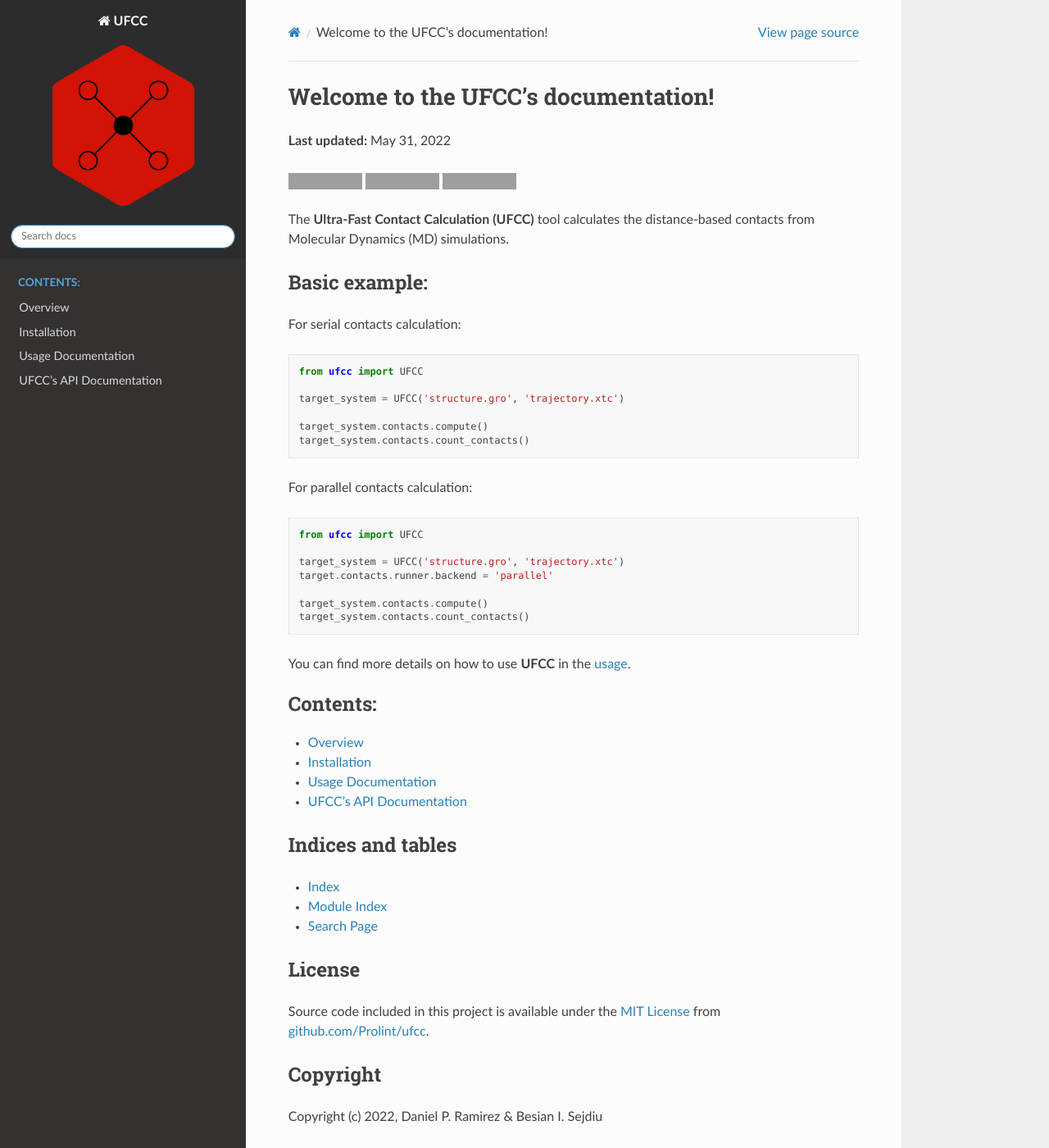
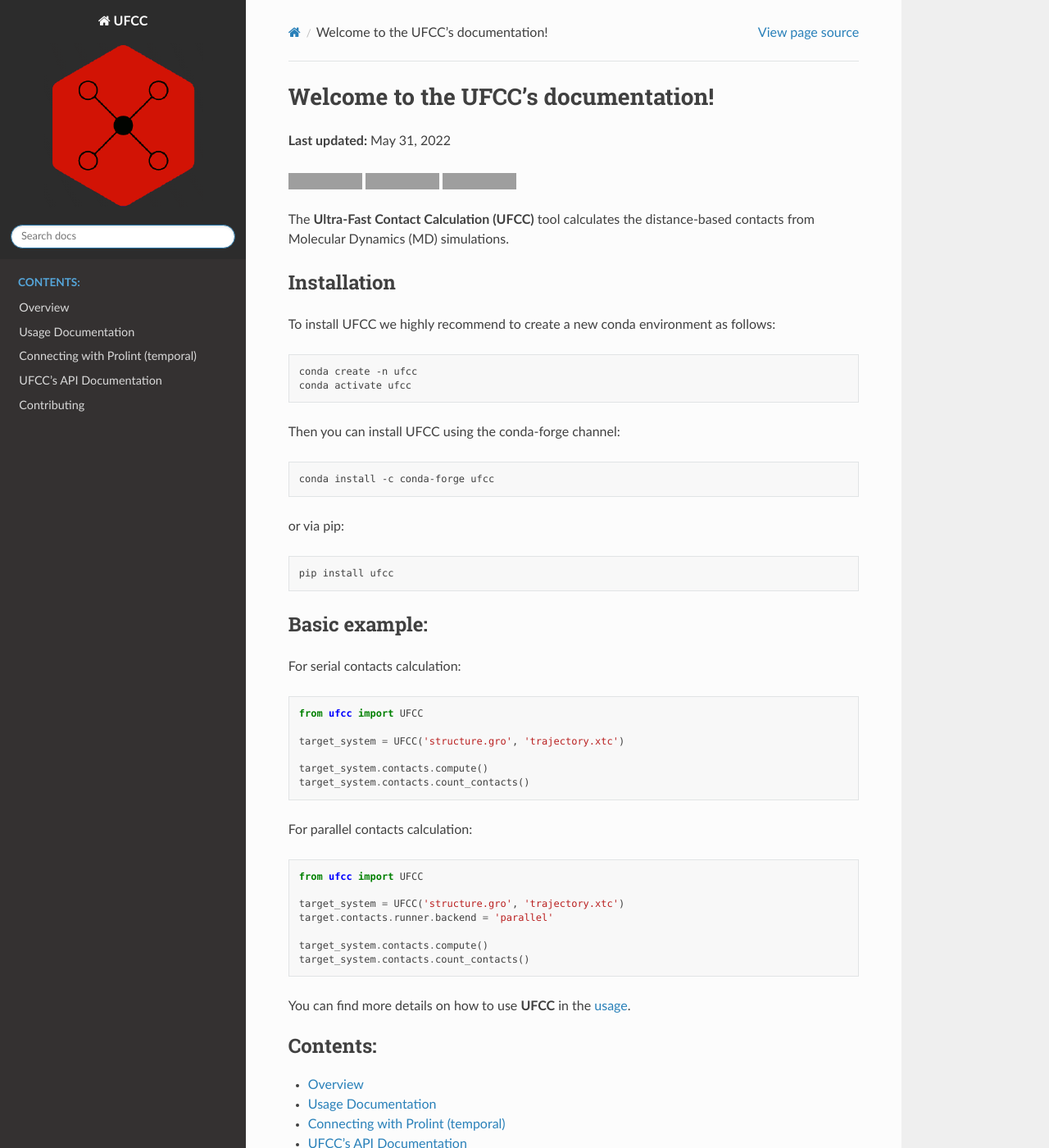
Before and after one commit to ProLint/prolint2, a Sphinx documentation site: the page built from docs/index.rst, in a window 1280 px wide and 1400 px high. Shown: the whole window at 82% size. Built offline with Sphinx 7.4.7 and the Read the Docs theme 2.0.0, drawn with Linux system fonts in a browser that asks for light colours; the version number could not be read and is left out; grey boxes are pictures that could not be loaded.

Commit message:
including contributing section

```diff
--- a/docs/index.rst
+++ b/docs/index.rst
@@ -28,6 +28,27 @@ The **Ultra-Fast Contact Calculation (UFCC)** tool calculates the distance-based
 
 .. ..  figure:: _static/logo.png
 ..     :align: center
+
+Installation
+============
+To install UFCC we highly recommend to create a new conda environment as follows:
+
+.. code-block:: bash
+
+   conda create -n ufcc
+   conda activate ufcc
+
+Then you can install UFCC using the conda-forge channel:
+
+.. code-block:: bash
+
+   conda install -c conda-forge ufcc
+
+or via pip:
+
+.. code-block:: bash
+
+   pip install ufcc
 
 Basic example:
 ==============
@@ -66,10 +87,10 @@ You can find more details on how to use **UFCC** in the `usage`_.
    :caption: Contents:
 
    source/intro.rst
-   source/installation.rst
    source/usage.rst
+   source/connecting_with_prolint.rst
    api
-..    source/contributing.rst
+   source/contributing.rst
 
 
 Indices and tables
--- /dev/null
+++ b/docs/source/connecting_with_prolint.rst
@@ -0,0 +1,2 @@
+Connecting with Prolint (temporal)
+==================================
```
Also changed, not shown: docs/source/contributing.rst (added, +38 -0 lines), docs/source/installation.rst (deleted, +0 -20 lines), 1 other file.
